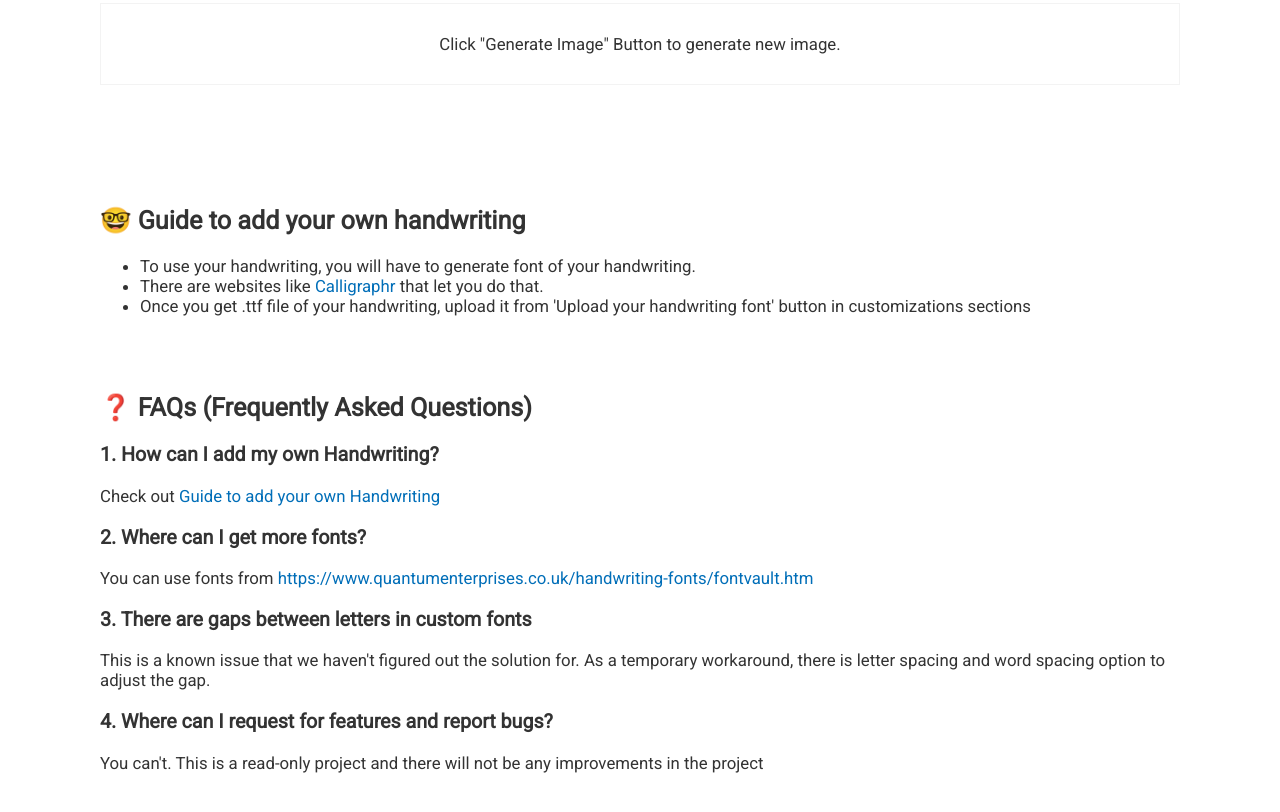
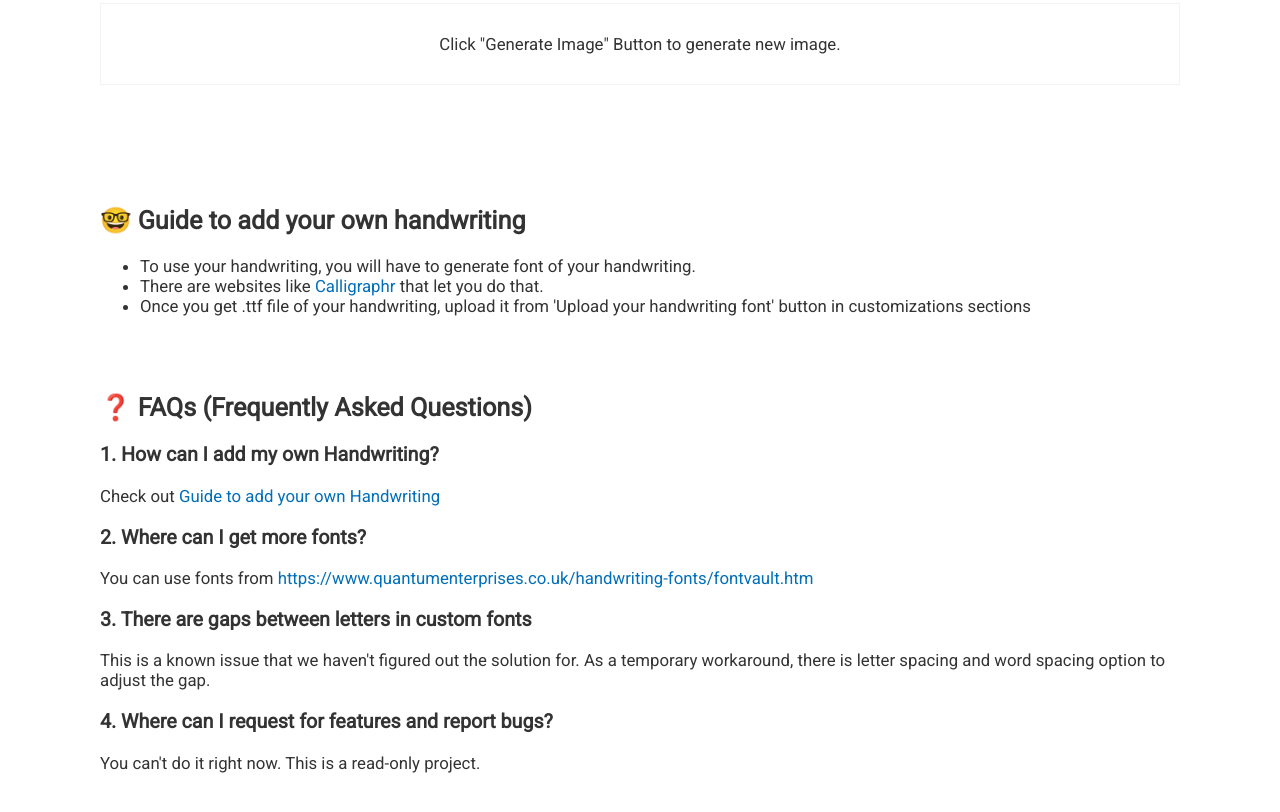
Before and after one commit to am-shubhagarwal/system-to-handwritten, a website with bundled scripts: page index.html in a window 1280 px wide. Shown: the part 1080-1892 px from the top of the page. Built offline with nearby package versions, Linux system fonts and the light colour scheme; no server answers; a web font is replaced by a local one.

Commit message:
updated faqs

```diff
--- a/index.html
+++ b/index.html
@@ -448,8 +448,7 @@
         <div>
           <h3>4. Where can I request for features and report bugs?</h3>
           <p>
-            You can't. This is a read-only project and there will not be any
-            improvements in the project
+            You can't do it right now. This is a read-only project.
           </p>
         </div>
       </section>
```
